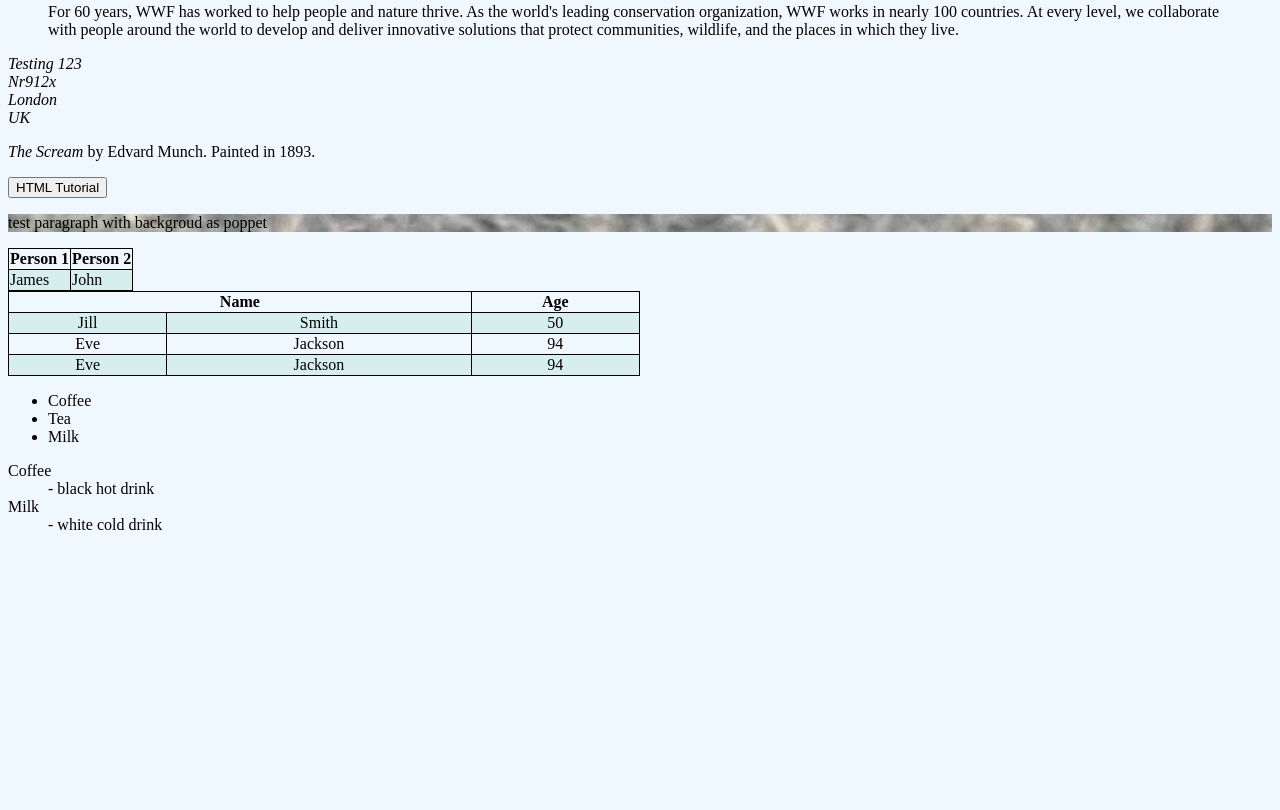
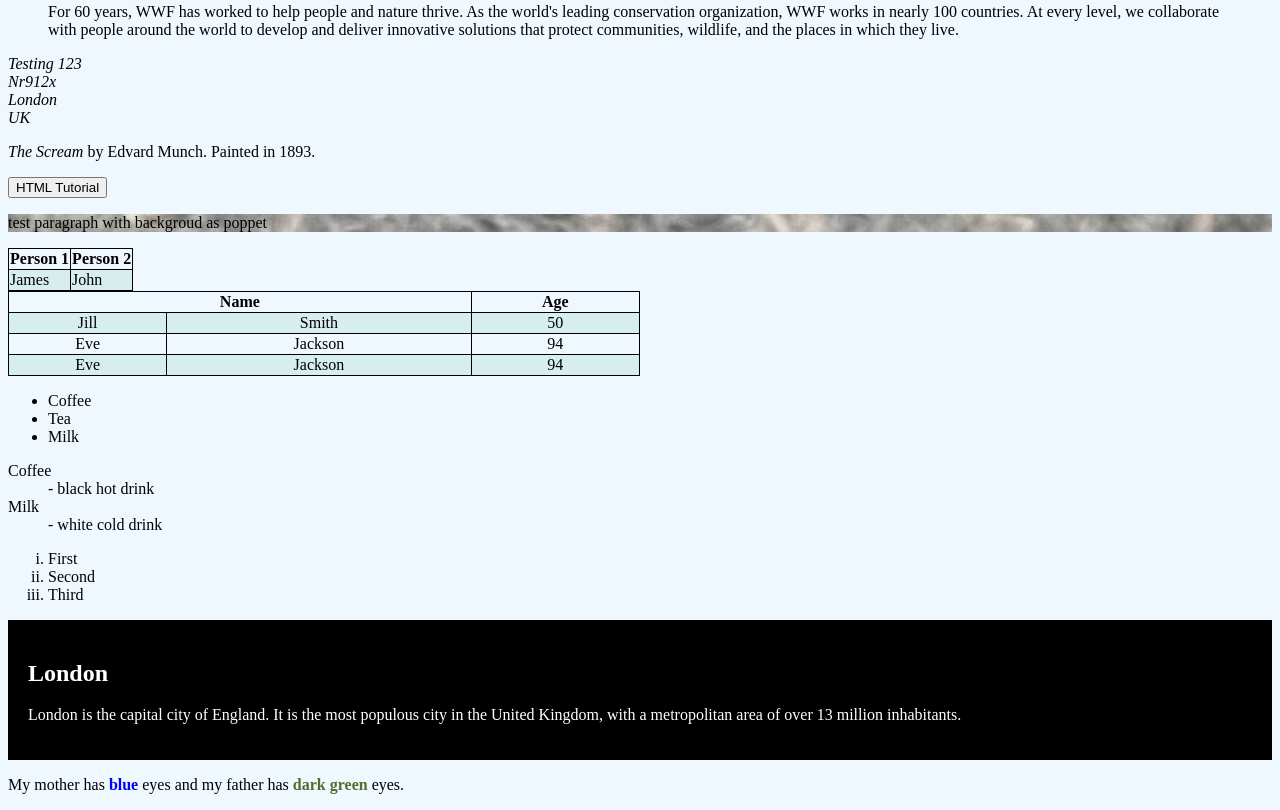
Before and after one commit to heskeyj/learningHTMLCSSJS, a plain HTML site: page index.html in a window 1280 px wide. Shown: the part 1119-1929 px from the top of the page. Before the commit the page ends 1669 px from the top, so only its background shows below. Drawn offline with Linux system fonts and the light colour scheme.

Commit message:
HTML Block & Inline

```diff
--- a/index.html
+++ b/index.html
@@ -129,6 +129,16 @@
         <dt>Milk</dt>
         <dd>- white cold drink</dd>
     </dl>
+    <ol type="i">
+        <li>First</li>
+        <li>Second</li>
+        <li>Third</li>
+    </ol>
+    <div style="background-color:black;color:white;padding:20px;">
+        <h2>London</h2>
+        <p>London is the capital city of England. It is the most populous city in the United Kingdom, with a metropolitan area of over 13 million inhabitants.</p>
+    </div>
+    <p>My mother has <span style="color:blue;font-weight:bold;">blue</span> eyes and my father has <span style="color:darkolivegreen;font-weight:bold;">dark green</span> eyes.</p>
 
 </body>
 </html>
```
